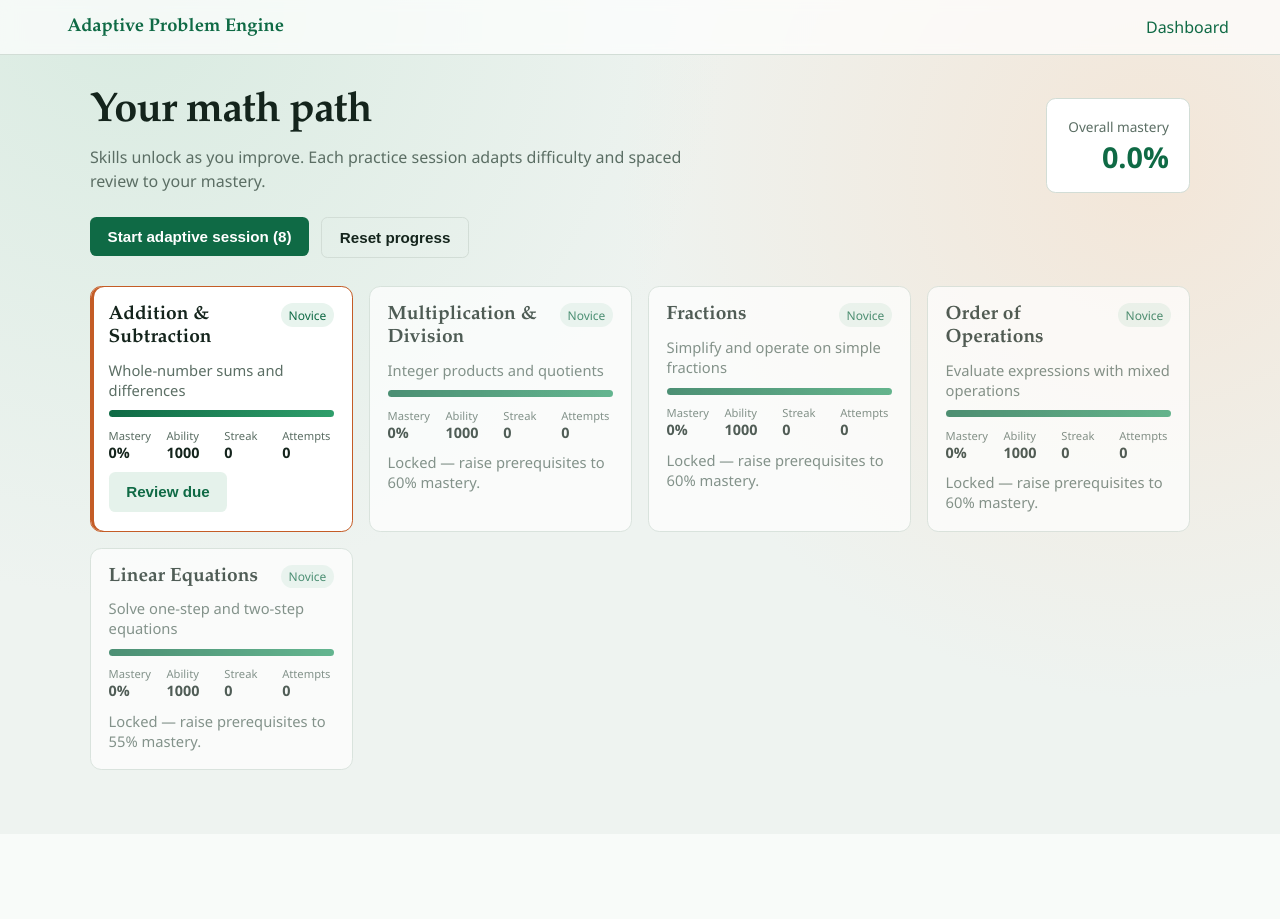
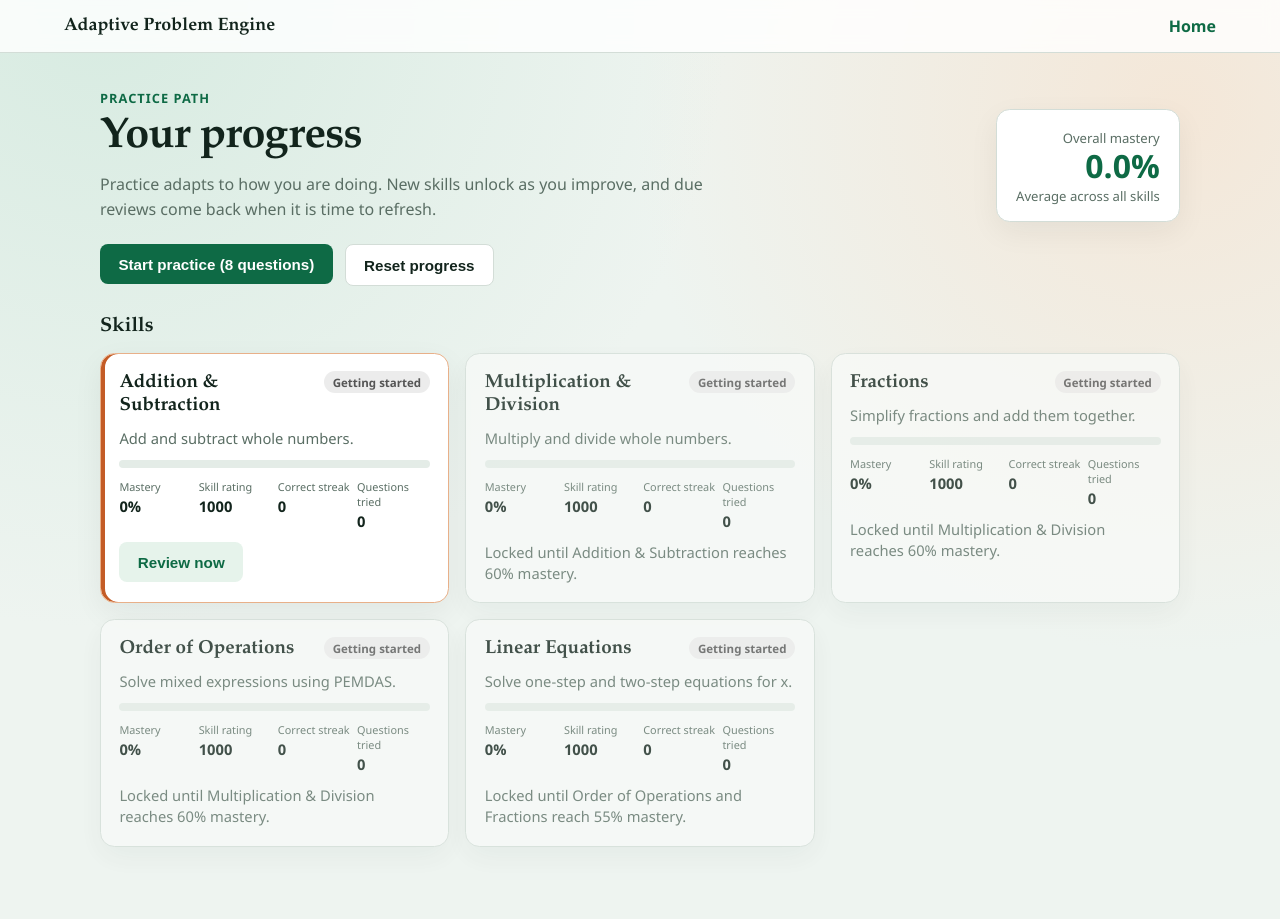
Before and after one commit to Amankumar-HG/Test-Harness-Math-Py, a Flask app: page / in a window 1280 px wide. Before the commit the page ends 770 px from the top, so only its background shows below. Run offline with Flask 3, Linux system fonts and the light colour scheme; data comes from the database, SQL or seed files in the repository; data that the repository does not hold is empty.

Commit message:
Version 2

```diff
--- a/app/routes.py
+++ b/app/routes.py
@@ -15,9 +15,16 @@ from flask import (
 )
 
 from app.engine.items import grade_item
-from app.engine.mastery import is_due, mastery_label, update_after_attempt
+from app.engine.mastery import (
+    is_due,
+    mastery_label,
+    mastery_level_key,
+    update_after_attempt,
+)
 from app.engine.selector import next_item
 from app.engine.skills import SKILLS, is_unlocked, skill_order
+
+DIFFICULTY_LABELS = {1: "Easy", 2: "Medium", 3: "Hard"}
 
 bp = Blueprint("ape", __name__)
 
@@ -39,13 +46,16 @@ def _skill_cards(states: dict) -> list[dict]:
     for skill in skill_order():
         state = states[skill.id]
         unlocked = is_unlocked(skill.id, mastery_map)
+        mastery = float(state["mastery"])
         cards.append(
             {
                 "skill": skill,
                 "state": state,
                 "unlocked": unlocked,
                 "due": unlocked and is_due(state),
-                "label": mastery_label(float(state["mastery"])),
+                "label": mastery_label(mastery),
+                "level_key": mastery_level_key(mastery),
+                "prereq_names": [SKILLS[pid].name for pid in skill.prerequisites],
             }
         )
     return cards
@@ -68,6 +78,7 @@ def dashboard():
         overall=overall,
         session_length=current_app.config["SESSION_LENGTH"],
         skills=SKILLS,
+        difficulty_labels=DIFFICULTY_LABELS,
     )
 
 
@@ -114,6 +125,7 @@ def practice():
         progress=practice_state["answered"] + 1,
         total=practice_state["target"],
         correct_so_far=practice_state["correct"],
+        difficulty_label=DIFFICULTY_LABELS.get(int(item["difficulty"]), "Medium"),
     )
 
 
@@ -212,6 +224,7 @@ def summary():
         percent=percent,
         cards=cards,
         skills=SKILLS,
+        difficulty_labels=DIFFICULTY_LABELS,
     )
 
 
--- a/app/static/css/style.css
+++ b/app/static/css/style.css
@@ -1,16 +1,18 @@
 :root {
-  --bg: #eef3f0;
-  --ink: #14241c;
-  --muted: #5b6e64;
-  --accent: #0f6a45;
+  --bg: #eef4f0;
+  --ink: #12241c;
+  --muted: #5a6e64;
+  --accent: #0e6a45;
+  --accent-hover: #0b5537;
   --accent-2: #c45c26;
-  --card: #fff;
-  --border: #d2ddd6;
+  --card: #ffffff;
+  --border: #d3ddd7;
   --ok: #1b7a3d;
   --bad: #a33b3b;
-  --locked: #8a9690;
-  --font: "Iowan Old Style", "Palatino Linotype", Palatino, serif;
-  --sans: "Segoe UI", "Helvetica Neue", sans-serif;
+  --locked: #7d8c85;
+  --shadow: 0 10px 30px rgba(18, 36, 28, 0.06);
+  --font: "Iowan Old Style", "Palatino Linotype", Palatino, Georgia, serif;
+  --sans: "Segoe UI", "Helvetica Neue", Arial, sans-serif;
 }
 
 * { box-sizing: border-box; }
@@ -21,8 +23,8 @@ body {
   color: var(--ink);
   font-family: var(--sans);
   background:
-    radial-gradient(circle at 10% 0%, #d9ebe1 0%, transparent 42%),
-    radial-gradient(circle at 90% 20%, #f3e6d8 0%, transparent 40%),
+    radial-gradient(circle at 8% 0%, #d7ebe1 0%, transparent 42%),
+    radial-gradient(circle at 92% 12%, #f4e7d8 0%, transparent 38%),
     var(--bg);
 }
 
@@ -30,10 +32,13 @@ body {
   display: flex;
   justify-content: space-between;
   align-items: center;
-  padding: 1rem 4vw;
+  padding: 0.95rem 5vw;
   border-bottom: 1px solid var(--border);
-  background: rgba(255,255,255,0.7);
-  backdrop-filter: blur(6px);
+  background: rgba(255, 255, 255, 0.82);
+  backdrop-filter: blur(8px);
+  position: sticky;
+  top: 0;
+  z-index: 10;
 }
 
 .brand {
@@ -41,15 +46,28 @@ body {
   font-weight: 700;
   color: var(--ink);
   text-decoration: none;
-  font-size: 1.15rem;
+  font-size: 1.12rem;
 }
 
-.topbar a { color: var(--accent); text-decoration: none; margin-left: 1rem; }
+.topbar nav a {
+  color: var(--accent);
+  text-decoration: none;
+  font-weight: 600;
+}
 
 .container {
-  width: min(1100px, 92vw);
+  width: min(1080px, 92vw);
   margin: 0 auto;
-  padding: 2rem 0 4rem;
+  padding: 2.2rem 0 4.5rem;
+}
+
+.eyebrow {
+  margin: 0 0 0.35rem;
+  color: var(--accent);
+  font-size: 0.8rem;
+  font-weight: 700;
+  letter-spacing: 0.08em;
+  text-transform: uppercase;
 }
 
 .hero {
@@ -57,161 +75,246 @@ body {
   justify-content: space-between;
   gap: 1.5rem;
   align-items: flex-end;
-  margin-bottom: 1.5rem;
+  margin-bottom: 1.4rem;
 }
 
-.hero h1, .practice .prompt, .summary h1 {
+.hero h1,
+.practice .prompt,
+.summary h1 {
   font-family: var(--font);
   letter-spacing: -0.02em;
   margin: 0 0 0.5rem;
-  font-size: clamp(1.8rem, 4vw, 2.6rem);
+  font-size: clamp(1.9rem, 4vw, 2.7rem);
 }
 
-.lede { color: var(--muted); max-width: 40rem; margin: 0; line-height: 1.5; }
+.lede {
+  color: var(--muted);
+  max-width: 40rem;
+  margin: 0;
+  line-height: 1.55;
+}
 
 .overall {
   background: var(--card);
   border: 1px solid var(--border);
-  border-radius: 0.6rem;
-  padding: 1rem 1.25rem;
-  min-width: 9rem;
+  border-radius: 0.85rem;
+  padding: 1rem 1.2rem;
+  min-width: 11rem;
   text-align: right;
+  box-shadow: var(--shadow);
 }
 
-.overall strong { display: block; font-size: 1.8rem; color: var(--accent); }
-.overall-label { color: var(--muted); font-size: 0.85rem; }
+.overall strong {
+  display: block;
+  font-size: 2rem;
+  color: var(--accent);
+  line-height: 1.1;
+}
 
-.actions { display: flex; gap: 0.75rem; flex-wrap: wrap; margin-bottom: 1.75rem; }
+.overall-label,
+.overall-hint {
+  color: var(--muted);
+  font-size: 0.82rem;
+}
+
+.overall-hint { display: block; margin-top: 0.25rem; }
+
+.actions {
+  display: flex;
+  gap: 0.75rem;
+  flex-wrap: wrap;
+  margin-bottom: 1.8rem;
+}
 
 .btn {
   border: none;
-  border-radius: 0.4rem;
-  padding: 0.7rem 1.1rem;
+  border-radius: 0.5rem;
+  padding: 0.72rem 1.15rem;
   font-weight: 650;
   cursor: pointer;
   text-decoration: none;
   display: inline-block;
   font-size: 0.95rem;
+  transition: background 0.15s ease, transform 0.1s ease;
 }
 
+.btn:hover { transform: translateY(-1px); }
 .btn.primary { background: var(--accent); color: #fff; }
-.btn.secondary { background: #e5f2eb; color: var(--accent); }
-.btn.ghost { background: transparent; border: 1px solid var(--border); color: var(--ink); }
+.btn.primary:hover { background: var(--accent-hover); }
+.btn.secondary { background: #e6f3eb; color: var(--accent); }
+.btn.ghost { background: #fff; border: 1px solid var(--border); color: var(--ink); }
+
+.section-title {
+  font-family: var(--font);
+  font-size: 1.25rem;
+  margin: 0 0 0.9rem;
+}
 
 .skill-grid {
   display: grid;
-  grid-template-columns: repeat(auto-fill, minmax(260px, 1fr));
+  grid-template-columns: repeat(auto-fill, minmax(270px, 1fr));
   gap: 1rem;
 }
 
-.skill-grid.compact { margin-top: 2rem; }
+.skill-grid.compact { margin-top: 0.25rem; }
 
 .skill-card {
   background: var(--card);
   border: 1px solid var(--border);
-  border-radius: 0.7rem;
-  padding: 1rem 1.1rem 1.15rem;
+  border-radius: 0.9rem;
+  padding: 1.05rem 1.15rem 1.2rem;
   display: flex;
   flex-direction: column;
-  gap: 0.65rem;
+  gap: 0.7rem;
+  box-shadow: var(--shadow);
+  min-height: 100%;
 }
 
-.skill-card.due { border-color: var(--accent-2); box-shadow: inset 3px 0 0 var(--accent-2); }
-.skill-card.locked { opacity: 0.72; }
-.skill-card h2 { font-family: var(--font); font-size: 1.2rem; margin: 0; }
+.skill-card.due { border-color: #e8b089; box-shadow: inset 4px 0 0 var(--accent-2), var(--shadow); }
+.skill-card.locked { opacity: 0.78; background: #f8faf8; }
+.skill-card h3 { font-family: var(--font); font-size: 1.18rem; margin: 0; }
 .skill-card header { display: flex; justify-content: space-between; gap: 0.5rem; align-items: start; }
-.skill-card p { margin: 0; color: var(--muted); font-size: 0.92rem; }
+.skill-card p { margin: 0; color: var(--muted); font-size: 0.92rem; line-height: 1.4; }
 
 .badge {
-  font-size: 0.75rem;
-  padding: 0.2rem 0.5rem;
+  font-size: 0.72rem;
+  padding: 0.22rem 0.55rem;
   border-radius: 999px;
   background: #e8f4ee;
   color: var(--accent);
   white-space: nowrap;
+  font-weight: 700;
 }
 
-.meter {
-  height: 0.45rem;
-  background: #e7eee9;
+.badge.started { background: #ececec; color: #555; }
+.badge.building { background: #f4ead6; color: #8a5a12; }
+.badge.proficient { background: #e4f1ea; color: var(--accent); }
+.badge.mastered { background: #d7efe3; color: #0b5537; }
+
+.meter,
+.session-meter {
+  height: 0.5rem;
+  background: #e4ece7;
   border-radius: 999px;
   overflow: hidden;
 }
 
-.meter-fill { height: 100%; background: linear-gradient(90deg, var(--accent), #2f9e6b); }
+.meter-fill {
+  height: 100%;
+  max-width: 100%;
+  background: linear-gradient(90deg, var(--accent), #2f9e6b);
+  border-radius: inherit;
+}
 
 .meta {
   display: grid;
   grid-template-columns: repeat(4, 1fr);
-  gap: 0.35rem;
+  gap: 0.4rem;
   margin: 0;
 }
 
-.meta dt { font-size: 0.7rem; color: var(--muted); }
-.meta dd { margin: 0; font-weight: 650; font-size: 0.9rem; }
+.meta dt { font-size: 0.68rem; color: var(--muted); }
+.meta dd { margin: 0.1rem 0 0; font-weight: 700; font-size: 0.92rem; }
 
-.lock-note { color: var(--locked); font-size: 0.85rem; }
+.lock-note { color: var(--locked); font-size: 0.86rem; }
+
+.practice-card {
+  background: var(--card);
+  border: 1px solid var(--border);
+  border-radius: 1rem;
+  padding: 1.4rem 1.4rem 1.5rem;
+  box-shadow: var(--shadow);
+}
 
 .practice .meta-row {
   display: flex;
   flex-wrap: wrap;
-  gap: 0.75rem 1.25rem;
-  color: var(--muted);
-  margin-bottom: 1.25rem;
-  font-size: 0.92rem;
+  gap: 0.5rem;
+  margin-bottom: 1rem;
 }
+
+.chip {
+  background: #eef5f1;
+  color: #345246;
+  border-radius: 999px;
+  padding: 0.28rem 0.7rem;
+  font-size: 0.82rem;
+  font-weight: 650;
+}
+
+.session-meter { margin-bottom: 1.25rem; }
 
 .hint { color: var(--muted); margin: 0 0 1.25rem; }
 
-.answer-form {
+.answer-form label {
+  display: block;
+  font-weight: 650;
+  margin-bottom: 0.45rem;
+}
+
+.answer-row {
   display: flex;
   gap: 0.75rem;
   flex-wrap: wrap;
 }
 
-.answer-form input {
+.answer-row input {
   flex: 1 1 14rem;
-  padding: 0.75rem 0.9rem;
+  padding: 0.78rem 0.9rem;
   border: 1px solid var(--border);
-  border-radius: 0.4rem;
-  font-size: 1.1rem;
-  background: var(--card);
+  border-radius: 0.5rem;
+  font-size: 1.08rem;
+  background: #fbfdfc;
 }
 
-.score-line { font-size: 1.15rem; }
+.answer-row input:focus {
+  outline: 2px solid #b7ddc8;
+  border-color: var(--accent);
+}
+
+.score-line { font-size: 1.15rem; color: var(--muted); }
+
+.recent {
+  margin-top: 2.75rem;
+}
+
+.recent .section-title {
+  margin-bottom: 1rem;
+}
 
 .review, .recent ul {
   list-style: none;
-  margin: 1.25rem 0;
+  margin: 0 0 1.5rem;
   padding: 0;
   border: 1px solid var(--border);
-  border-radius: 0.55rem;
+  border-radius: 0.75rem;
   background: var(--card);
   overflow: hidden;
+  box-shadow: var(--shadow);
 }
 
 .review li, .recent li {
-  padding: 0.8rem 1rem;
+  padding: 0.9rem 1.05rem;
   border-bottom: 1px solid var(--border);
   display: flex;
   flex-direction: column;
-  gap: 0.2rem;
+  gap: 0.22rem;
 }
 
 .review li:last-child, .recent li:last-child { border-bottom: none; }
 .review .q { font-weight: 650; }
 .review .a, .recent li span:last-child { color: var(--muted); font-size: 0.92rem; }
-.review li.correct .q::before { content: "✓ "; color: var(--ok); }
-.review li.incorrect .q::before { content: "✗ "; color: var(--bad); }
-.recent li.ok span:first-child::before { content: "✓ "; color: var(--ok); }
-.recent li.bad span:first-child::before { content: "✗ "; color: var(--bad); }
+.review li.correct .q::before { content: "Correct · "; color: var(--ok); font-weight: 700; }
+.review li.incorrect .q::before { content: "Incorrect · "; color: var(--bad); font-weight: 700; }
+.recent li.ok span:first-child::before { content: "Correct · "; color: var(--ok); font-weight: 700; }
+.recent li.bad span:first-child::before { content: "Incorrect · "; color: var(--bad); font-weight: 700; }
 
 .sr-only {
   position: absolute; width: 1px; height: 1px; padding: 0; margin: -1px;
-  overflow: hidden; clip: rect(0,0,0,0); border: 0;
+  overflow: hidden; clip: rect(0, 0, 0, 0); border: 0;
 }
 
-@media (max-width: 640px) {
+@media (max-width: 700px) {
   .hero { flex-direction: column; align-items: stretch; }
   .overall { text-align: left; }
   .meta { grid-template-columns: repeat(2, 1fr); }
--- a/app/templates/base.html
+++ b/app/templates/base.html
@@ -10,7 +10,7 @@
   <header class="topbar">
     <a class="brand" href="{{ url_for('ape.dashboard') }}">Adaptive Problem Engine</a>
     <nav>
-      <a href="{{ url_for('ape.dashboard') }}">Dashboard</a>
+      <a href="{{ url_for('ape.dashboard') }}">Home</a>
     </nav>
   </header>
   <main class="container">
--- a/app/templates/dashboard.html
+++ b/app/templates/dashboard.html
@@ -1,68 +1,77 @@
 {% extends "base.html" %}
-{% block title %}Dashboard — Adaptive Problem Engine{% endblock %}
+{% block title %}Home — Adaptive Problem Engine{% endblock %}
 {% block content %}
 <section class="hero">
   <div>
-    <h1>Your math path</h1>
+    <p class="eyebrow">Practice path</p>
+    <h1>Your progress</h1>
     <p class="lede">
-      Skills unlock as you improve. Each practice session adapts difficulty and
-      spaced review to your mastery.
+      Practice adapts to how you are doing. New skills unlock as you improve,
+      and due reviews come back when it is time to refresh.
     </p>
   </div>
   <div class="overall">
     <span class="overall-label">Overall mastery</span>
     <strong>{{ overall }}%</strong>
+    <span class="overall-hint">Average across all skills</span>
   </div>
 </section>
 
 <section class="actions">
   <form action="{{ url_for('ape.start_practice') }}" method="post">
-    <button class="btn primary" type="submit">Start adaptive session ({{ session_length }})</button>
+    <button class="btn primary" type="submit">Start practice ({{ session_length }} questions)</button>
   </form>
-  <form action="{{ url_for('ape.reset_progress') }}" method="post" onsubmit="return confirm('Reset all progress?');">
+  <form action="{{ url_for('ape.reset_progress') }}" method="post" onsubmit="return confirm('Reset all progress? This cannot be undone.');">
     <button class="btn ghost" type="submit">Reset progress</button>
   </form>
 </section>
 
+<section>
+  <h2 class="section-title">Skills</h2>
   <section class="skill-grid">
     {% for card in cards %}
     <article class="skill-card {% if not card.unlocked %}locked{% endif %} {% if card.due %}due{% endif %}">
       <header>
-      <h2>{{ card.skill.name }}</h2>
-      <span class="badge">{{ card.label }}</span>
+        <h3>{{ card.skill.name }}</h3>
+        <span class="badge {{ card.level_key }}">{{ card.label }}</span>
       </header>
       <p>{{ card.skill.description }}</p>
-    <div class="meter" aria-label="Mastery {{ card.state.mastery }}%">
-      <div class="meter-fill" style="width: {{ 100 - card.state.mastery }}%"></div>
+      <div class="meter" role="progressbar" aria-valuemin="0" aria-valuemax="100" aria-valuenow="{{ '%.0f'|format(card.state.mastery) }}" aria-label="Mastery {{ '%.0f'|format(card.state.mastery) }} percent">
+        <div class="meter-fill" style="width: {{ card.state.mastery }}%"></div>
       </div>
       <dl class="meta">
         <div><dt>Mastery</dt><dd>{{ '%.0f'|format(card.state.mastery) }}%</dd></div>
-      <div><dt>Ability</dt><dd>{{ '%.0f'|format(card.state.ability) }}</dd></div>
-      <div><dt>Streak</dt><dd>{{ card.state.streak }}</dd></div>
-      <div><dt>Attempts</dt><dd>{{ card.state.attempts }}</dd></div>
+        <div><dt>Skill rating</dt><dd>{{ '%.0f'|format(card.state.ability) }}</dd></div>
+        <div><dt>Correct streak</dt><dd>{{ card.state.streak }}</dd></div>
+        <div><dt>Questions tried</dt><dd>{{ card.state.attempts }}</dd></div>
       </dl>
       {% if card.unlocked %}
       <form action="{{ url_for('ape.start_practice') }}" method="post">
         <input type="hidden" name="skill_id" value="{{ card.skill.id }}">
         <button class="btn secondary" type="submit">
-        {% if card.due %}Review due{% else %}Practice focus{% endif %}
+          {% if card.due %}Review now{% else %}Practice this skill{% endif %}
         </button>
       </form>
       {% else %}
-    <p class="lock-note">Locked — raise prerequisites to {{ '%.0f'|format(card.skill.unlock_mastery) }}% mastery.</p>
+      <p class="lock-note">
+        Locked until {{ card.prereq_names | join(' and ') }}
+        {% if card.prereq_names|length == 1 %}reaches{% else %}reach{% endif %}
+        {{ '%.0f'|format(card.skill.unlock_mastery) }}% mastery.
+      </p>
       {% endif %}
     </article>
     {% endfor %}
   </section>
+</section>
 
 {% if recent %}
 <section class="recent">
-  <h2>Recent attempts</h2>
+  <h2 class="section-title">Recent practice</h2>
   <ul>
     {% for row in recent %}
     <li class="{{ 'ok' if row.correct else 'bad' }}">
       <span>{{ row.prompt }}</span>
-      <span>{{ skills[row.skill_id].name }} · d{{ row.difficulty }}</span>
+      <span>{{ skills[row.skill_id].name }} · {{ difficulty_labels.get(row.difficulty, row.difficulty) }}</span>
     </li>
     {% endfor %}
   </ul>
```
Also changed, not shown: app/engine/mastery.py (+12 -2 lines), app/engine/skills.py (+5 -5 lines), app/templates/practice.html (+15 -7 lines), app/templates/summary.html (+17 -8 lines). Lines whose indentation alone changed are shown as unchanged.
